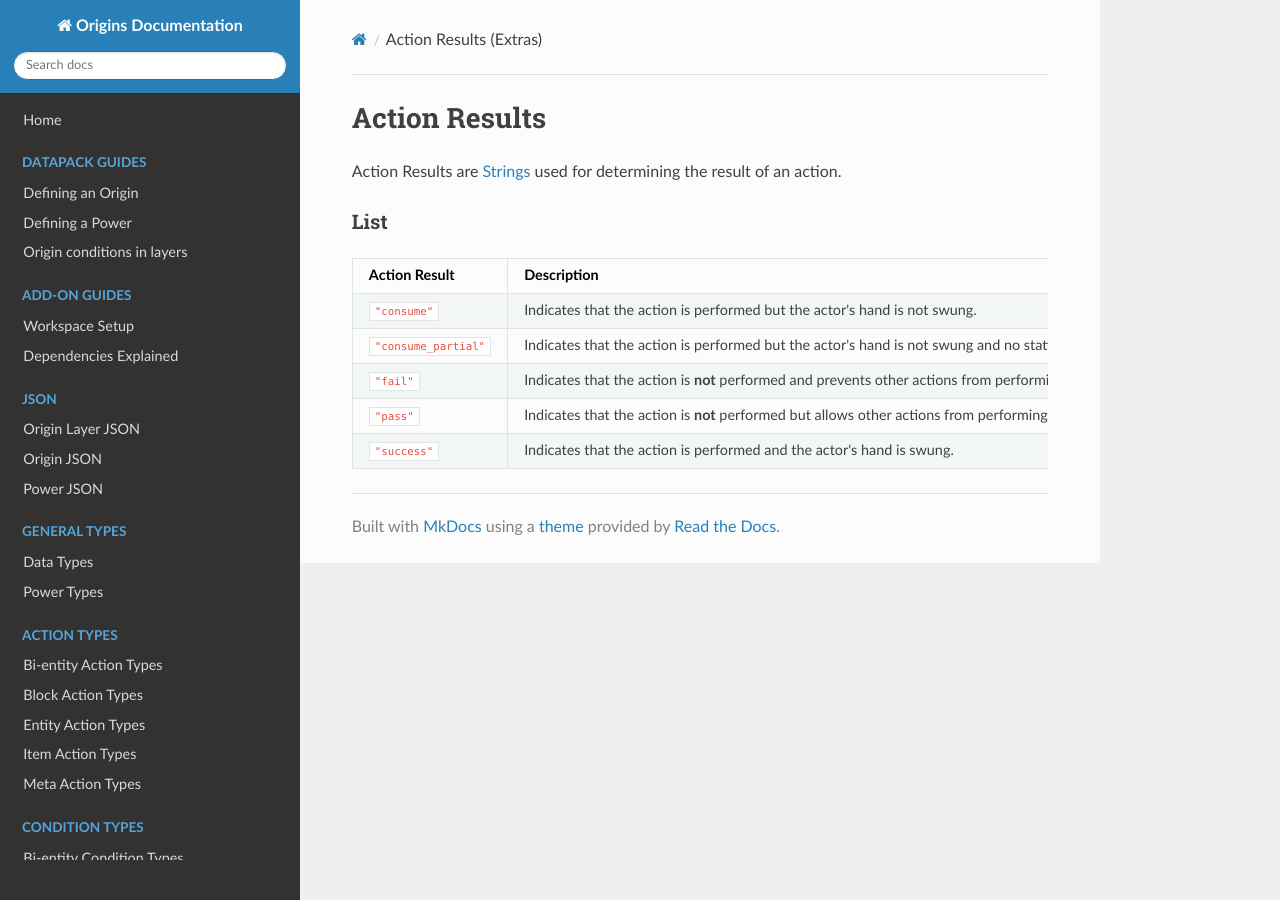
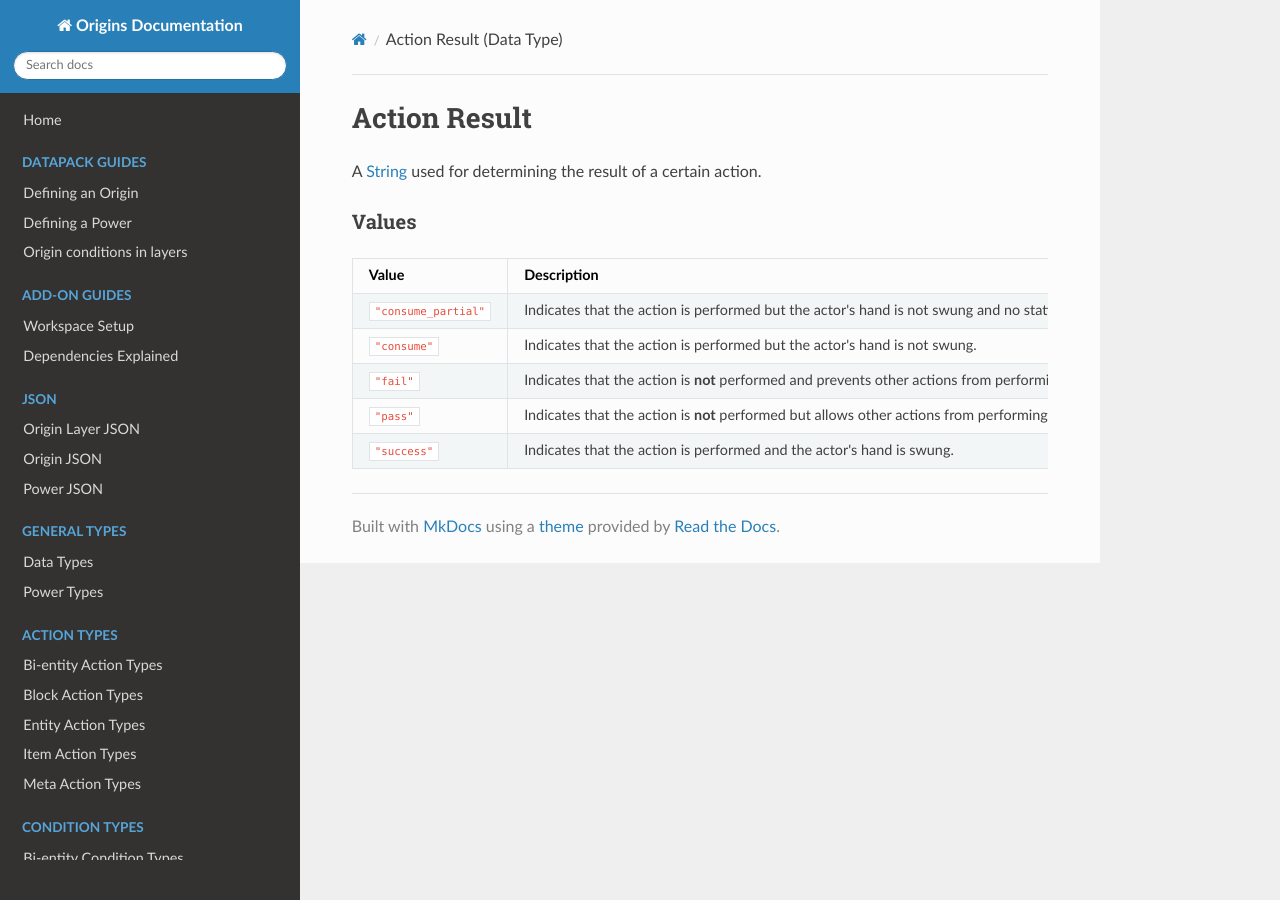
Before and after one commit to apace100/origins-docs, an MkDocs documentation site: the page built from docs/types/data_types/action_result.md, in a window 1280 px wide. Built offline with MkDocs 1.6.1, drawn with Linux system fonts in a browser that asks for light colours; nearby versions of some CDN libraries.

Commit message:
Added another data type doc, etc. + Added `action_result.md` * Changed the description of some fields in `action_on_being_used.md`, `action_on_block_use.md` and `action_on_entity_use.md` (Power Types)

```diff
--- a/docs/misc/extras/action_results.md
+++ b/docs/types/data_types/action_result.md
@@ -1,18 +1,18 @@
 ---
-title: Action Results (Extras)
+title: Action Result (Data Type)
 date: 2021-12-27
 ---
 
-#   Action Results
-Action Results are [Strings](../../types/data_types/string.md) used for determining the result of an action.
+#   Action Result
+A [String](string.md) used for determining the result of a certain action.
 
 
-### List
+### Values
 
-Action Result | Description
---------------|------------
+Value | Description
+------|------------
+`"consume_partial"` | Indicates that the action is performed but the actor's hand is not swung and no statistic is incremented.
 `"consume"` | Indicates that the action is performed but the actor's hand is not swung.
-`"consume_partial"` | Indicates that the action is performed but the actor's hand is not swung and no statistic is incremented.
 `"fail"` | Indicates that the action is **not** performed and prevents other actions from performing.
 `"pass"` | Indicates that the action is **not** performed but allows other actions from performing.
 `"success"` | Indicates that the action is performed and the actor's hand is swung.
```
Also changed, not shown: docs/misc/extras.md (+0 -1 lines), docs/types/power_types/action_on_being_used.md (+1 -1 lines), docs/types/power_types/action_on_block_use.md (+1 -1 lines), docs/types/power_types/action_on_entity_use.md (+1 -1 lines).
